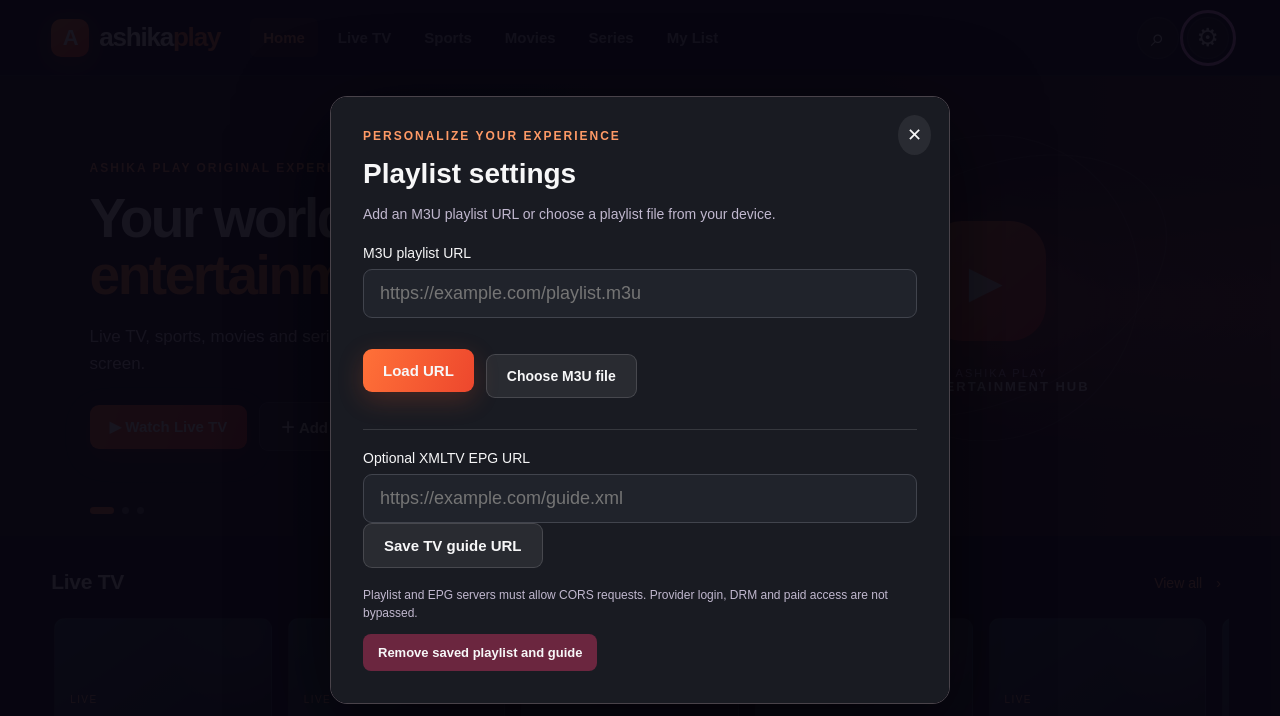
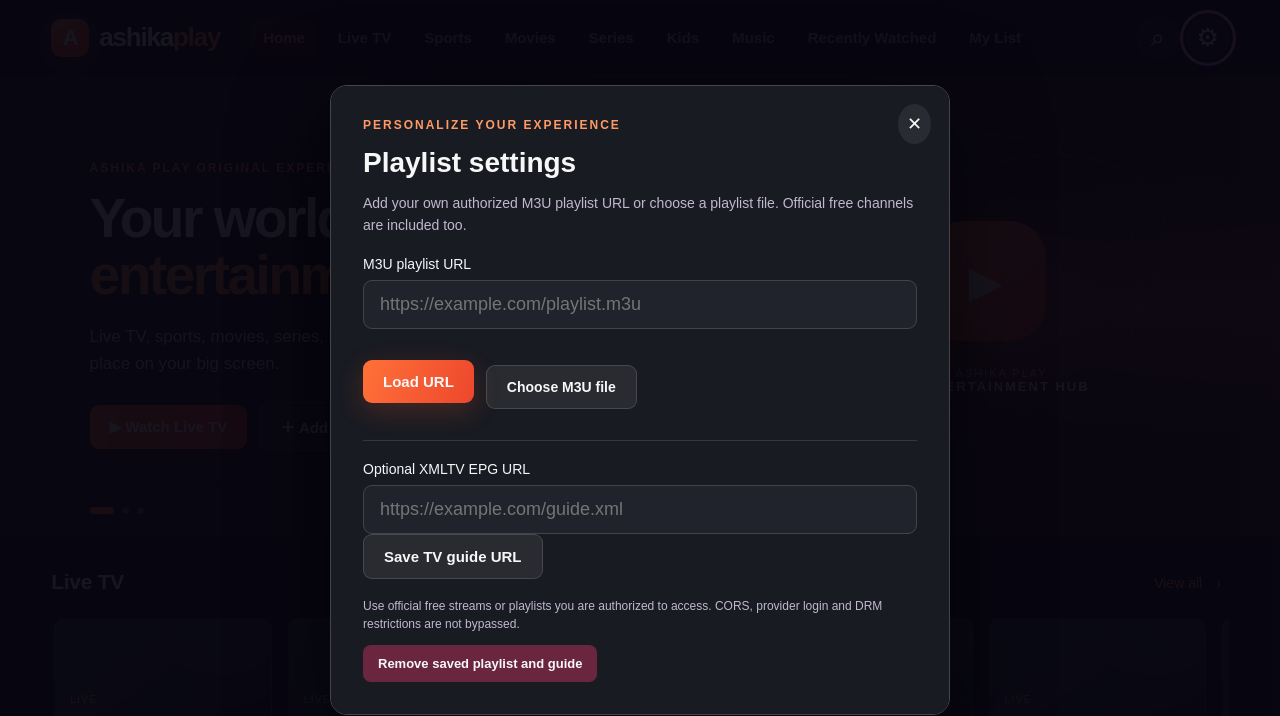
Before and after one commit to Ali-Haider1l/Ashika-play-webos, a plain HTML site: page index.html in a window 1280 px wide. Both pictures are taken after a click on the button "Settings". Shown: the top 716 px of the page. Drawn offline with Linux system fonts and the light colour scheme.

Commit message:
Refresh Ashika Play navigation and Toffee-style content categories

```diff
--- a/index.html
+++ b/index.html
@@ -1,14 +1,14 @@
 <!doctype html>
-<html lang="en" data-app-version="1.3.0"><head><meta charset="utf-8"><meta name="viewport" content="width=device-width,initial-scale=1,maximum-scale=1,user-scalable=no"><meta name="theme-color" content="#0d0f13"><meta name="application-name" content="Ashika Play"><title>Ashika Play — Entertainment for everyone</title><link rel="stylesheet" href="css/app.css"></head>
+<html lang="en" data-app-version="1.4.0"><head><meta charset="utf-8"><meta name="viewport" content="width=device-width,initial-scale=1,maximum-scale=1,user-scalable=no"><meta name="theme-color" content="#0d0f13"><meta name="application-name" content="Ashika Play"><title>Ashika Play — Entertainment for everyone</title><link rel="stylesheet" href="css/app.css"></head>
 <body>
 <header class="header"><div class="brand"><span class="brand-icon">A</span><span>ashika<span class="brand-accent">play</span></span></div>
-<nav id="nav" aria-label="Main navigation"><button class="nav active" data-page="home">Home</button><button class="nav" data-page="live">Live TV</button><button class="nav" data-page="sports">Sports</button><button class="nav" data-page="movies">Movies</button><button class="nav" data-page="series">Series</button><button class="nav" data-page="mylist">My List</button></nav>
+<nav id="nav" aria-label="Main navigation"><button class="nav active" data-page="home">Home</button><button class="nav" data-page="live">Live TV</button><button class="nav" data-page="sports">Sports</button><button class="nav" data-page="movies">Movies</button><button class="nav" data-page="series">Series</button><button class="nav" data-page="kids">Kids</button><button class="nav" data-page="music">Music</button><button class="nav" data-page="recent">Recently Watched</button><button class="nav" data-page="mylist">My List</button></nav>
 <div class="header-actions"><button id="searchToggle" class="icon-btn" aria-label="Search">⌕</button><button id="settings" class="icon-btn" aria-label="Settings">⚙</button></div></header>
-<main id="main"><section id="hero" class="hero"><div class="hero-copy"><div class="eyebrow">ASHIKA PLAY ORIGINAL EXPERIENCE</div><h1 id="heroTitle">Your world of<br><span>entertainment.</span></h1><p id="heroText">Live TV, sports, movies and series — all together on your big screen.</p><div class="hero-actions"><button id="heroExplore" class="btn btn-primary">▶ Watch Live TV</button><button id="heroPlaylist" class="btn btn-glass">＋ Add playlist</button></div></div><div class="hero-art"><div class="art-orbit orbit-one"></div><div class="art-orbit orbit-two"></div><div class="art-play">▶</div><div class="art-caption">ASHIKA PLAY<br><b>ENTERTAINMENT HUB</b></div></div><div class="hero-dots"><i class="selected"></i><i></i><i></i></div></section>
+<main id="main"><section id="hero" class="hero"><div class="hero-copy"><div class="eyebrow">ASHIKA PLAY ORIGINAL EXPERIENCE</div><h1 id="heroTitle">Your world of<br><span>entertainment.</span></h1><p id="heroText">Live TV, sports, movies, series, kids and music — all in one place on your big screen.</p><div class="hero-actions"><button id="heroExplore" class="btn btn-primary">▶ Watch Live TV</button><button id="heroPlaylist" class="btn btn-glass">＋ Add playlist</button></div></div><div class="hero-art"><div class="art-orbit orbit-one"></div><div class="art-orbit orbit-two"></div><div class="art-play">▶</div><div class="art-caption">ASHIKA PLAY<br><b>ENTERTAINMENT HUB</b></div></div><div class="hero-dots"><i class="selected"></i><i></i><i></i></div></section>
 <section id="searchPanel" class="search-panel hidden"><input id="search" type="search" placeholder="Search channels, movies, series..." autocomplete="off"><button id="clearSearch" class="btn btn-glass">Clear</button></section>
 <section id="filterPanel" class="filter-panel hidden"><label for="groupFilter">Category</label><select id="groupFilter"><option value="">All categories</option></select><span id="resultCount" class="muted"></span></section>
 <section id="content" class="content"></section><section id="empty" class="empty hidden"><div class="empty-icon">＋</div><h2>Your playlist is waiting</h2><p>Import an M3U playlist to bring your channels into Ashika Play.</p><button id="addEmpty" class="btn btn-primary">Add playlist</button></section></main>
-<div id="settingsModal" class="overlay hidden"><div class="modal"><button class="close" id="closeSettings">✕</button><div class="eyebrow">PERSONALIZE YOUR EXPERIENCE</div><h2>Playlist settings</h2><p class="muted">Add an M3U playlist URL or choose a playlist file from your device.</p><label for="playlist">M3U playlist URL</label><input id="playlist" placeholder="https://example.com/playlist.m3u"><div class="modal-actions"><button id="load" class="btn btn-primary">Load URL</button><label class="file-button btn btn-glass" for="playlistFile">Choose M3U file</label><input id="playlistFile" type="file" accept=".m3u,.m3u8,text/plain" class="file-input"></div><div class="divider"></div><label for="epgUrl">Optional XMLTV EPG URL</label><input id="epgUrl" placeholder="https://example.com/guide.xml"><button id="saveEpg" class="btn btn-glass">Save TV guide URL</button><p id="status" class="note">Playlist and EPG servers must allow CORS requests. Provider login, DRM and paid access are not bypassed.</p><button id="clear" class="btn btn-danger">Remove saved playlist and guide</button></div></div>
+<div id="settingsModal" class="overlay hidden"><div class="modal"><button class="close" id="closeSettings">✕</button><div class="eyebrow">PERSONALIZE YOUR EXPERIENCE</div><h2>Playlist settings</h2><p class="muted">Add your own authorized M3U playlist URL or choose a playlist file. Official free channels are included too.</p><label for="playlist">M3U playlist URL</label><input id="playlist" placeholder="https://example.com/playlist.m3u"><div class="modal-actions"><button id="load" class="btn btn-primary">Load URL</button><label class="file-button btn btn-glass" for="playlistFile">Choose M3U file</label><input id="playlistFile" type="file" accept=".m3u,.m3u8,text/plain" class="file-input"></div><div class="divider"></div><label for="epgUrl">Optional XMLTV EPG URL</label><input id="epgUrl" placeholder="https://example.com/guide.xml"><button id="saveEpg" class="btn btn-glass">Save TV guide URL</button><p id="status" class="note">Use official free streams or playlists you are authorized to access. CORS, provider login and DRM restrictions are not bypassed.</p><button id="clear" class="btn btn-danger">Remove saved playlist and guide</button></div></div>
 <div id="detailModal" class="overlay hidden"><div class="modal detail-modal"><button class="close" id="closeDetail">✕</button><div id="detailArtwork" class="detail-art">ASHIKA PLAY</div><div class="eyebrow" id="detailType">CHANNEL</div><h2 id="detailTitle">Title</h2><p id="detailDescription" class="muted">Choose something to watch.</p><p id="detailSchedule" class="schedule"></p><div class="modal-actions"><button id="detailPlay" class="btn btn-primary">▶ Watch now</button><button id="detailSave" class="btn btn-glass">＋ My List</button></div></div></div>
 <div id="player" class="player hidden"><video id="video" controls autoplay playsinline></video><div class="player-top"><button id="back" class="btn btn-glass">← Back</button><b id="nowPlaying">Now Playing</b></div><div id="playError" class="play-error hidden"></div></div><div id="toast" class="toast hidden"></div>
 <script src="js/app.js"></script></body></html>
```
